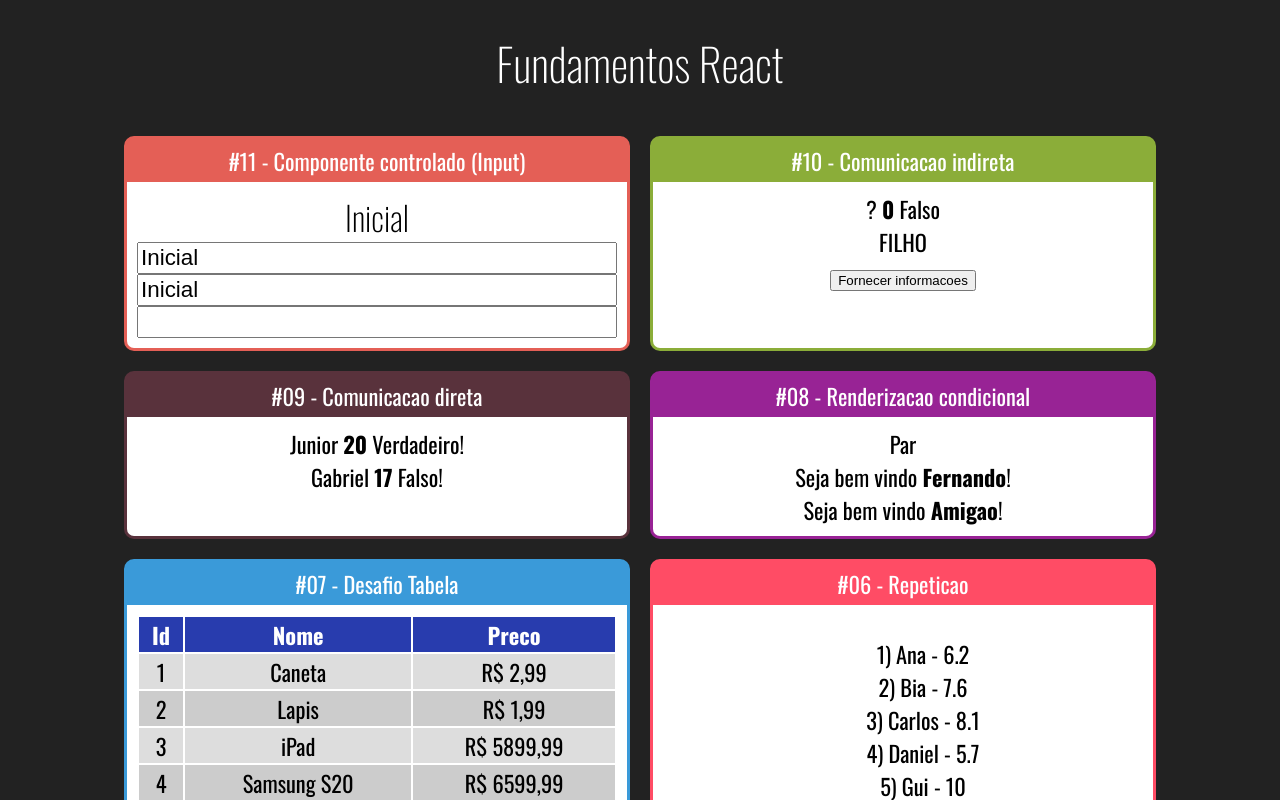
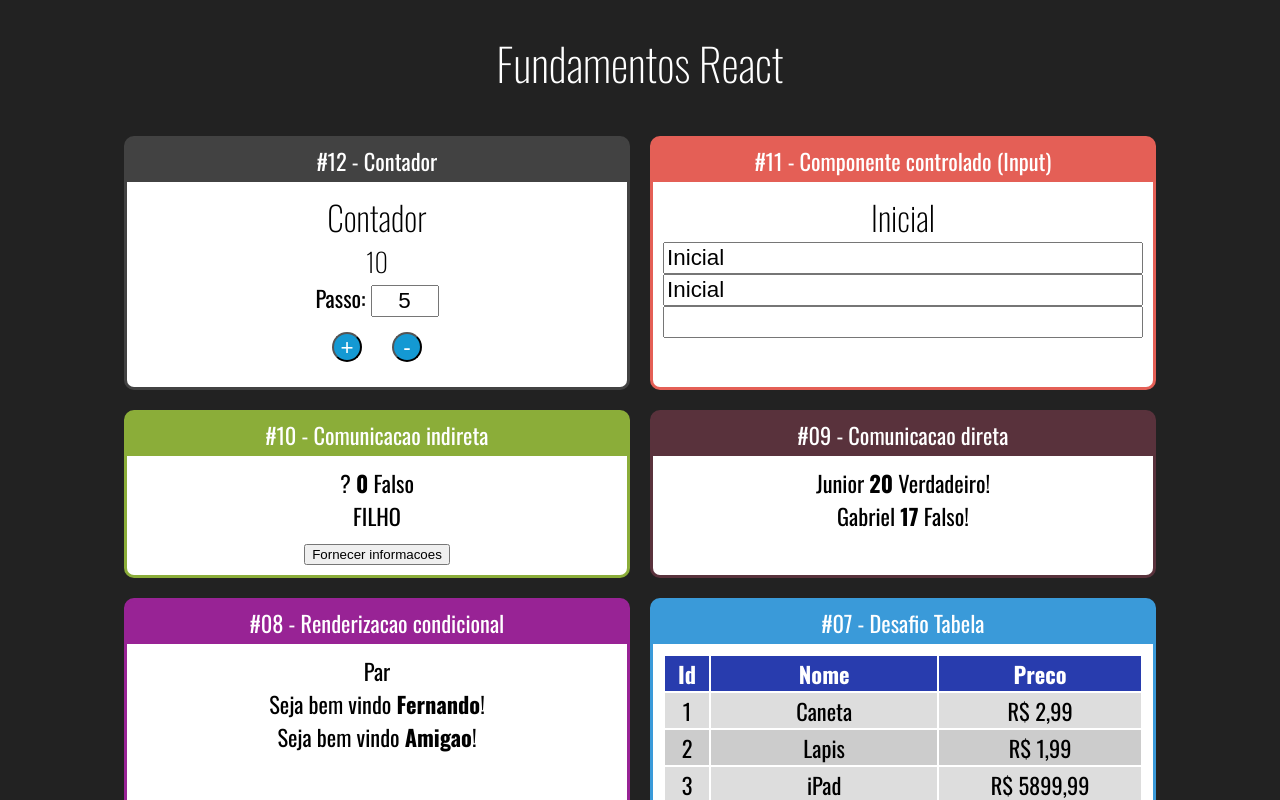
Before and after one commit to willbueno/fundamentos-react, a React (Create React App) app: page / in a window 1280 px wide. Shown: the top 800 px of the page. Built offline with nearby package versions, Linux system fonts and the light colour scheme.

Commit message:
class components

```diff
--- a/src/App.jsx
+++ b/src/App.jsx
@@ -3,6 +3,7 @@ import React from 'react'
 
 import Card from './components/layout/Card'
 
+import Contator from './components/contador/Contador'
 import Input from './components/formulario/Input'
 import IndiretaPai from './components/comunicacao/IndiretaPai'
 import DiretaPai from './components/comunicacao/DiretaPai'
@@ -23,6 +24,10 @@ export default () => {
             <h1>Fundamentos React</h1>
 
             <div className='Cards'>
+                <Card titulo="#12 - Contador" color="#424242">
+                    <Contator numeroInicial={10} />
+                </Card>
+
                 <Card titulo="#11 - Componente controlado (Input)" color="#E45F56">
                     <Input />
                 </Card>
--- /dev/null
+++ b/src/components/contador/Contador.css
@@ -0,0 +1,15 @@
+.Contador input {
+    font-size: 1.4rem;
+    width: 60px;
+    text-align: center;
+}
+
+.Contador button {
+    margin: 15px;
+    height: 30px;
+    width: 30px;
+    border-radius: 50%;
+    background-color: #1499D3;
+    color: #fff;
+    font-size: 1.4rem;
+}
--- /dev/null
+++ b/src/components/contador/Contador.jsx
@@ -0,0 +1,47 @@
+import './Contador.css'
+import React, { Component } from "react"
+
+class Contator extends Component {
+    state = {
+        numero: this.props.numeroInicial || 0,
+        passo: this.props.passoInicial || 5
+    }
+
+    inc = () => {
+        this.setState({
+            numero: this.state.numero + this.state.passo
+        })
+    }
+
+    dec = () => {
+        this.setState({
+            numero: this.state.numero - this.state.passo
+        })
+    }
+
+    setPasso = (event) => {
+        this.setState({
+            passo: +event.target.value
+        })
+    }
+
+    render() {
+        return (
+            <div className='Contador'>
+                <h2>Contador</h2>
+                <h3>{this.state.numero}</h3>
+                <div>
+                    <label htmlFor="passoInput">Passo: </label>
+                    <input type="passoInput" name="number"
+                        value={this.state.passo}
+                        onChange={this.setPasso}
+                    />
+                </div>
+                <button onClick={this.inc}>+</button>
+                <button onClick={this.dec}>-</button>
+            </div>
+        )
+    }
+}
+
+export default Contator
```
